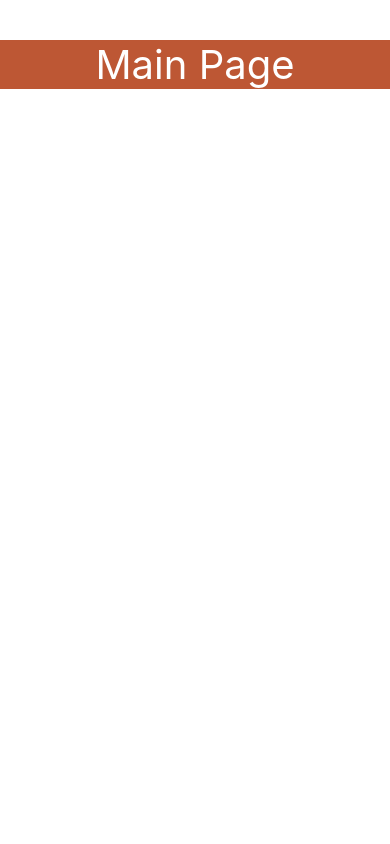
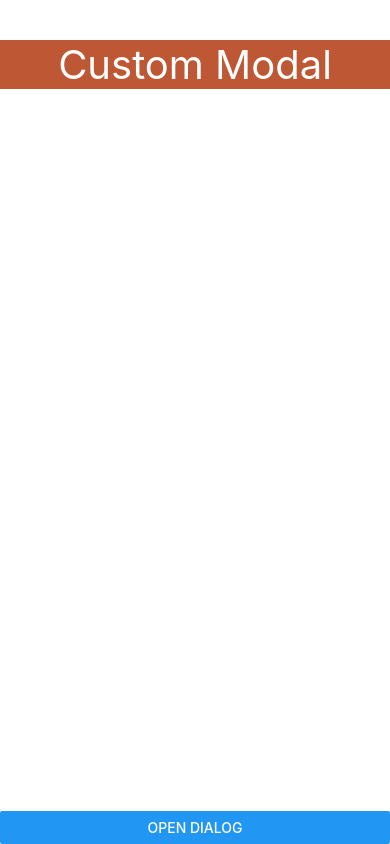
Before and after one commit to Nitishrestha/ExpoReactNative, a React Native app: screen / in a window 390 px wide. Built offline with nearby package versions, Linux system fonts and the light colour scheme.

Commit message:
done custom modal

```diff
--- a/App.js
+++ b/App.js
@@ -1,14 +1,28 @@
-import { FlatList, StyleSheet, Text, View } from "react-native";
+import { useState } from "react";
+import { Button, FlatList, StyleSheet, Text, View } from "react-native";
 
 const App = () => {
+  const [show, setShow] = useState(false);
   return (
-    <View>
-      <Text style={styles.title}>Main Page</Text>
+    <View style={styles.container}>
+      <View style={styles.mainView}>
+        <Text style={styles.title}>Custom Modal</Text>
+      </View>
+      {show ? (
+        <View style={styles.modal}>
+          <View style={styles.body}>
+            <Text>Hello World</Text>
+            <Button title="Close" onPress={() => setShow(false)}></Button>
+          </View>
+        </View>
+      ) : null}
+      <Button title="Open dialog" onPress={() => setShow(true)}></Button>
     </View>
   );
 };
 
 const styles = StyleSheet.create({
+  mainView: { flex: 1, justifyContent: "flex-start" },
   title: {
     marginTop: 40,
     fontSize: 40,
@@ -16,6 +30,21 @@ const styles = StyleSheet.create({
     textAlign: "center",
     backgroundColor: "#bd5734",
   },
+  container: { flex: 1, justifyContent: "flex-end" },
+  modal: {
+    flex: 1,
+    backgroundColor: "rgba(50, 50, 50, 0.3)",
+    justifyContent: "center",
+    alignItems: "center",
+  },
+  body: {
+    backgroundColor: "white",
+    height: 300,
+    width: 300,
+    alignItems: "center",
+    justifyContent: "flex-end",
+    borderRadius: 10,
+  },
 });
 
 export default App;
```
